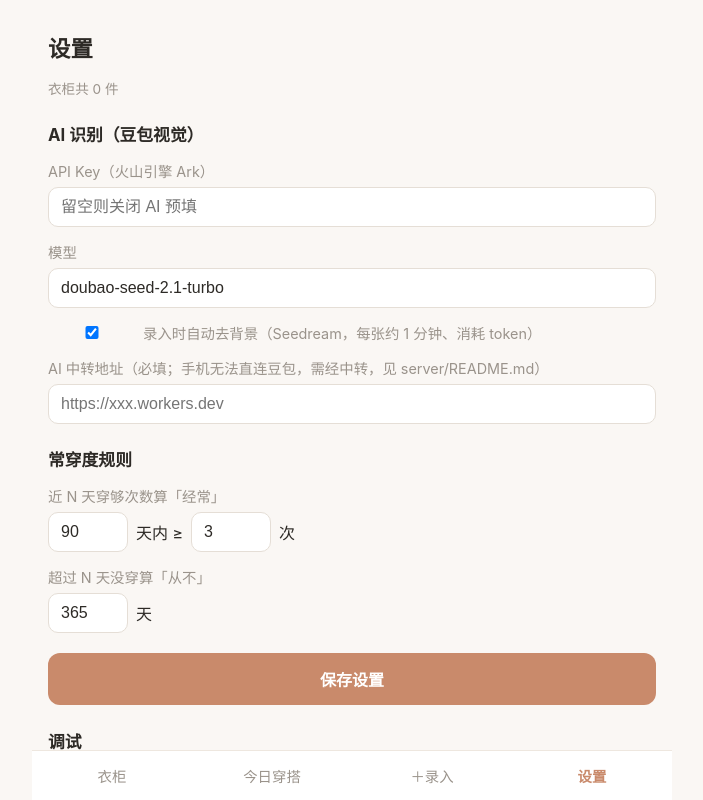
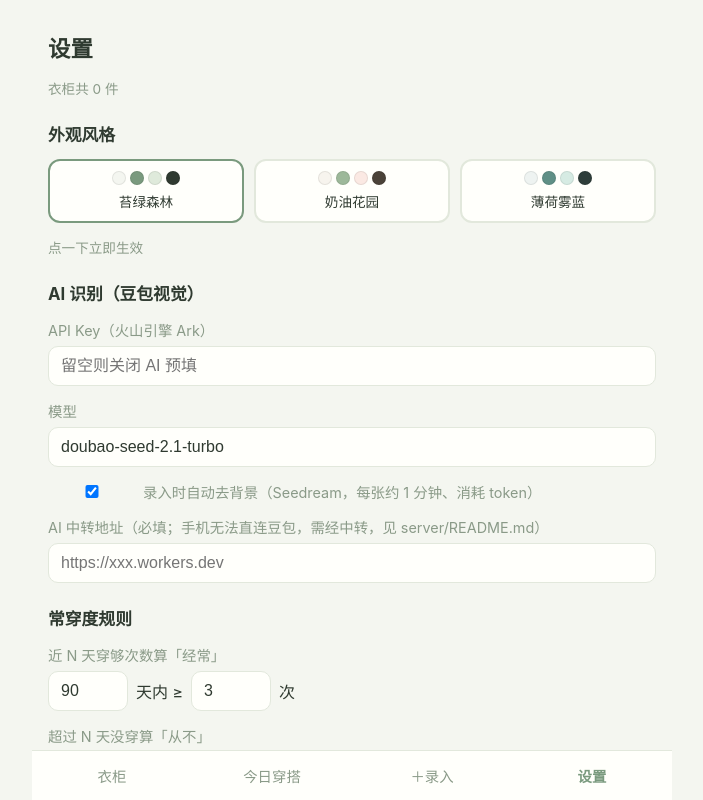
Before and after one commit to King1725an208/wardrobe, a React (Vite) app: page / in a window 1280 px wide. Both pictures are taken after a click on the button "设置". Shown: the top 800 px of the page, without its empty margins (288-991 px from the left). Built offline with nearby package versions, Linux system fonts and the light colour scheme.

Commit message:
三套森系清新主题（苔绿森林/奶油花园/薄荷雾蓝），设置页一键切换
Co-Authored-By: Devin AI <158243242+devin-ai-integration[bot]@users.noreply.github.com>

```diff
--- a/index.html
+++ b/index.html
@@ -4,7 +4,7 @@
     <meta charset="UTF-8" />
     <link rel="icon" type="image/svg+xml" href="/favicon.svg" />
     <meta name="viewport" content="width=device-width, initial-scale=1.0, viewport-fit=cover" />
-    <meta name="theme-color" content="#faf7f4" />
+    <meta name="theme-color" content="#7a9a7e" />
     <meta name="apple-mobile-web-app-capable" content="yes" />
     <meta name="apple-mobile-web-app-status-bar-style" content="default" />
     <title>电子衣柜</title>
--- a/src/App.tsx
+++ b/src/App.tsx
@@ -9,13 +9,17 @@ import ItemDetail from './pages/ItemDetail'
 export type Page = 'wardrobe' | 'today' | 'add' | 'settings'
 
 export default function App() {
-  const { loaded, load } = useStore()
+  const { loaded, load, settings } = useStore()
   const [page, setPage] = useState<Page>('wardrobe')
   const [detailId, setDetailId] = useState<string | null>(null)
 
   useEffect(() => {
     load()
   }, [load])
+
+  useEffect(() => {
+    document.documentElement.dataset.theme = settings.theme ?? 'forest'
+  }, [settings.theme])
 
   if (!loaded) return <div className="center">加载中…</div>
 
--- a/src/index.css
+++ b/src/index.css
@@ -1,11 +1,50 @@
-:root {
-  --bg: #faf7f4;
-  --card: #fff;
-  --ink: #2d2a26;
-  --muted: #9a938b;
-  --accent: #c98a6b;
+/* 三套森系清新主题，通过 <html data-theme> 切换；默认苔绿森林 */
+:root, [data-theme="forest"] {
+  --bg: #f4f6f0;
+  --card: #fffffb;
+  --ink: #2f3a30;
+  --muted: #8a9a88;
+  --accent: #7a9a7e;
   --accent-ink: #fff;
+  --line: #e2e8dc;
+  --soft: #eef2e8;
+  --radius: 16px;
+  --shadow: 0 2px 8px rgba(80, 100, 80, 0.08);
+  --often-bg: #dfeadb; --often-ink: #3f6b48;
+  --rarely-bg: #f6eddb; --rarely-ink: #9a7a3a;
+  --never-bg: #f3e2e0; --never-ink: #a05050;
+  --heading-font: inherit;
   font-family: -apple-system, "PingFang SC", "Noto Sans SC", sans-serif;
+}
+[data-theme="cream"] {
+  --bg: #f7f4ee;
+  --card: #fffdf8;
+  --ink: #4a4238;
+  --muted: #a09484;
+  --accent: #9db89a;
+  --line: #ebe4d8;
+  --soft: #f3eee4;
+  --radius: 20px;
+  --shadow: 0 3px 10px rgba(120, 100, 70, 0.08);
+  --often-bg: #e3eddc; --often-ink: #5a7d55;
+  --rarely-bg: #fbe9e3; --rarely-ink: #b0705e;
+  --never-bg: #f1e3e3; --never-ink: #a05050;
+  --heading-font: Georgia, "Songti SC", "Noto Serif SC", serif;
+}
+[data-theme="mint"] {
+  --bg: #eef3f1;
+  --card: #ffffff;
+  --ink: #2e3d3a;
+  --muted: #7f968f;
+  --accent: #5f8f86;
+  --line: #dbe6e2;
+  --soft: #e6efec;
+  --radius: 14px;
+  --shadow: 0 1px 4px rgba(40, 80, 70, 0.08);
+  --often-bg: #d6ebe3; --often-ink: #2f6b5c;
+  --rarely-bg: #eef0d8; --rarely-ink: #7a7f2e;
+  --never-bg: #f0e0e0; --never-ink: #a05050;
+  --heading-font: inherit;
 }
 
 * { box-sizing: border-box; }
@@ -18,12 +57,12 @@ main { flex: 1; padding-bottom: 72px; }
 .muted { color: var(--muted); font-weight: 400; font-size: 0.85em; }
 .ok { color: #4a9b6e; font-size: 0.9em; }
 
-h1 { font-size: 1.4rem; }
+h1 { font-size: 1.4rem; font-family: var(--heading-font); }
 h2 { font-size: 1.05rem; margin-top: 1.4em; }
 label { display: block; margin: 14px 0 6px; font-size: 0.9rem; color: var(--muted); }
 
 input, select {
-  width: 100%; padding: 10px 12px; border: 1px solid #e5ded6; border-radius: 10px;
+  width: 100%; padding: 10px 12px; border: 1px solid var(--line); border-radius: 10px;
   background: var(--card); font-size: 1rem; color: var(--ink);
 }
 .row { display: flex; align-items: center; gap: 8px; }
@@ -36,7 +75,7 @@ button { font: inherit; cursor: pointer; border: none; background: none; color:
 .cats, .chips, .filters { display: flex; gap: 8px; flex-wrap: wrap; margin-bottom: 10px; }
 .cats { flex-wrap: nowrap; overflow-x: auto; padding-bottom: 4px; }
 .cats button, .chips button, .filters select {
-  padding: 7px 14px; border-radius: 999px; border: 1px solid #e5ded6;
+  padding: 7px 14px; border-radius: 999px; border: 1px solid var(--line);
   background: var(--card); white-space: nowrap; font-size: 0.88rem;
 }
 .filters select { width: auto; flex: 1; }
@@ -46,38 +85,38 @@ button { font: inherit; cursor: pointer; border: none; background: none; color:
 
 .grid { display: grid; grid-template-columns: repeat(2, 1fr); gap: 12px; }
 .card {
-  background: var(--card); border-radius: 14px; overflow: hidden; text-align: left;
-  padding: 0; box-shadow: 0 1px 4px rgba(0,0,0,0.05);
+  background: var(--card); border-radius: var(--radius); overflow: hidden; text-align: left;
+  padding: 0; box-shadow: var(--shadow); border: 1px solid var(--line);
 }
-.card img { width: 100%; aspect-ratio: 1; object-fit: cover; display: block; }
-.card .ph { width: 100%; aspect-ratio: 1; background: #eee; }
+.card img { width: 100%; aspect-ratio: 1; object-fit: cover; display: block; background: var(--soft); }
+.card .ph { width: 100%; aspect-ratio: 1; background: var(--soft); }
 .card-info { padding: 8px 10px 10px; }
 .card-title { font-size: 0.92rem; font-weight: 600; }
 .card-sub { font-size: 0.78rem; color: var(--muted); margin: 2px 0 6px; }
 
 .badge {
   display: inline-block; padding: 2px 8px; border-radius: 999px; font-size: 0.72rem;
-  background: #f0ebe4; color: var(--muted);
+  background: var(--soft); color: var(--muted);
 }
-.badge.lv-often { background: #dcefe2; color: #3d7a56; }
-.badge.lv-rarely { background: #fbf0dc; color: #a0713a; }
-.badge.lv-never { background: #f3e2e0; color: #a05050; }
+.badge.lv-often { background: var(--often-bg); color: var(--often-ink); }
+.badge.lv-rarely { background: var(--rarely-bg); color: var(--rarely-ink); }
+.badge.lv-never { background: var(--never-bg); color: var(--never-ink); }
 
 .tabbar {
   position: fixed; bottom: 0; left: 0; right: 0; max-width: 640px; margin: 0 auto;
-  display: flex; background: var(--card); border-top: 1px solid #eee7df;
+  display: flex; background: var(--card); border-top: 1px solid var(--line);
   padding-bottom: env(safe-area-inset-bottom);
 }
 .tabbar button { flex: 1; padding: 14px 0; font-size: 0.9rem; color: var(--muted); }
 .tabbar button.on { color: var(--accent); font-weight: 600; }
 
 .photo-btn {
-  width: 100%; padding: 18px 0; border: 2px dashed #ddd2c6; border-radius: 14px;
+  width: 100%; padding: 18px 0; border: 2px dashed var(--line); border-radius: var(--radius);
   font-size: 1rem; color: var(--muted); background: var(--card);
 }
 .photo-row { display: flex; gap: 10px; margin-top: 10px; }
 .photo-row .photo-btn { flex: 1; }
-.preview { width: 100%; max-height: 45vh; object-fit: contain; border-radius: 14px; background: var(--card); display: block; }
+.preview { width: 100%; max-height: 45vh; object-fit: contain; border-radius: var(--radius); background: var(--card); display: block; }
 
 .primary {
   width: 100%; margin-top: 20px; padding: 14px; border-radius: 12px;
@@ -87,7 +126,7 @@ button { font: inherit; cursor: pointer; border: none; background: none; color:
 .danger { width: 100%; margin-top: 24px; padding: 12px; color: #b05050; }
 .back { margin-bottom: 12px; color: var(--muted); }
 
-.attrs { background: var(--card); border-radius: 12px; padding: 12px 14px; line-height: 1.9; font-size: 0.92rem; }
+.attrs { background: var(--card); border: 1px solid var(--line); border-radius: var(--radius); padding: 12px 14px; line-height: 1.9; font-size: 0.92rem; }
 .history { display: flex; gap: 6px; flex-wrap: wrap; }
 
 .pick-grid { display: grid; grid-template-columns: repeat(4, 1fr); gap: 8px; }
@@ -95,7 +134,7 @@ button { font: inherit; cursor: pointer; border: none; background: none; color:
 .thumb img { width: 100%; height: 100%; object-fit: cover; display: block; }
 .thumb.on { border-color: var(--accent); }
 
-.outfit { background: var(--card); border-radius: 12px; padding: 12px; margin-bottom: 12px; }
+.outfit { background: var(--card); border: 1px solid var(--line); border-radius: var(--radius); padding: 12px; margin-bottom: 12px; }
 .outfit-date { font-weight: 600; margin-bottom: 8px; }
 .outfit img { width: 100%; max-height: 300px; object-fit: cover; border-radius: 8px; margin-bottom: 8px; }
 
@@ -110,3 +149,9 @@ button { font: inherit; cursor: pointer; border: none; background: none; color:
 .thumb-dot.busy { background: #e0b25a; animation: blink 1s infinite; }
 .thumb-dot.warn { background: #b05050; }
 @keyframes blink { 50% { opacity: 0.3; } }
+
+.theme-row { display: flex; gap: 10px; }
+.theme-opt { flex: 1; padding: 10px 6px; border-radius: 12px; border: 2px solid var(--line); background: var(--card); font-size: 0.85rem; display: grid; gap: 6px; justify-items: center; }
+.theme-opt.on { border-color: var(--accent); }
+.theme-opt .sw { display: flex; gap: 4px; }
+.theme-opt .sw i { width: 14px; height: 14px; border-radius: 50%; border: 1px solid rgba(0,0,0,0.08); }
--- a/src/pages/Settings.tsx
+++ b/src/pages/Settings.tsx
@@ -1,6 +1,13 @@
 import { useState } from 'react'
 import { useStore } from '../store'
 import { importDemoData } from '../demo'
+import { THEMES } from '../types'
+
+const SWATCHES: Record<string, string[]> = {
+  forest: ['#f4f6f0', '#7a9a7e', '#dfeadb', '#2f3a30'],
+  cream: ['#f7f4ee', '#9db89a', '#fbe9e3', '#4a4238'],
+  mint: ['#eef3f1', '#5f8f86', '#d6ebe3', '#2e3d3a'],
+}
 
 export default function SettingsPage() {
   const { settings, saveSettings, items, load } = useStore()
@@ -31,6 +38,25 @@ export default function SettingsPage() {
     <div className="page">
       <h1>设置</h1>
       <p className="muted">衣柜共 {items.length} 件{total > 0 ? `，总价值 ¥${total}` : ''}</p>
+
+      <h2>外观风格</h2>
+      <div className="theme-row">
+        {THEMES.map((t) => (
+          <button
+            key={t.key}
+            className={`theme-opt ${(settings.theme ?? 'forest') === t.key ? 'on' : ''}`}
+            onClick={() => saveSettings({ ...settings, theme: t.key })}
+          >
+            <span className="sw">
+              {SWATCHES[t.key].map((c) => (
+                <i key={c} style={{ background: c }} />
+              ))}
+            </span>
+            {t.label}
+          </button>
+        ))}
+      </div>
+      <p className="muted">点一下立即生效</p>
 
       <h2>AI 识别（豆包视觉）</h2>
       <label>API Key（火山引擎 Ark）</label>
--- a/src/types.ts
+++ b/src/types.ts
@@ -60,7 +60,15 @@ export interface OutfitRecord {
   syncedAt?: number
 }
 
+export const THEMES = [
+  { key: 'forest', label: '苔绿森林' },
+  { key: 'cream', label: '奶油花园' },
+  { key: 'mint', label: '薄荷雾蓝' },
+] as const
+export type Theme = (typeof THEMES)[number]['key']
+
 export interface Settings {
+  theme?: Theme // 默认 forest
   doubaoApiKey?: string
   doubaoModel?: string // 默认 doubao-seed-2.1-turbo
   aiProxyUrl?: string // 留空用默认代理
--- a/vite.config.ts
+++ b/vite.config.ts
@@ -12,8 +12,8 @@ export default defineConfig({
         name: '电子衣柜',
         short_name: '衣柜',
         description: '拍照管理你的衣服，记录每日穿搭',
-        theme_color: '#faf7f4',
-        background_color: '#faf7f4',
+        theme_color: '#7a9a7e',
+        background_color: '#f4f6f0',
         display: 'standalone',
         icons: [
           { src: '/icon-192.png', sizes: '192x192', type: 'image/png' },
```
